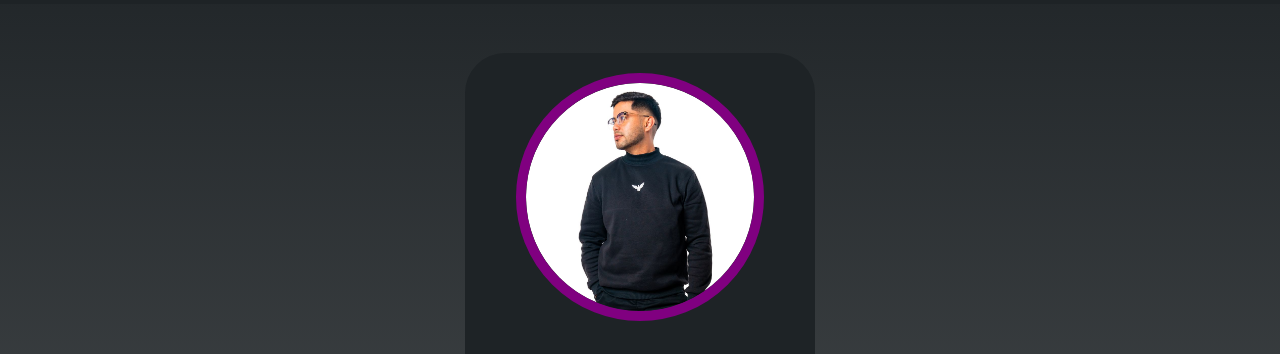
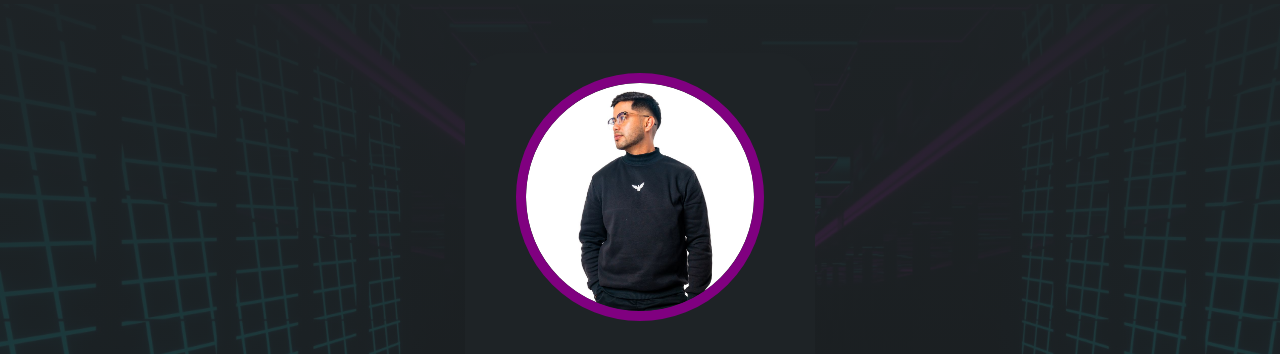
Before and after one commit to AlarconGaboo/Portafolio2, a plain HTML site: page index.html in a window 1280 px wide. Shown: the part 80-434 px from the top of the page. Drawn offline with nearby package versions, Linux system fonts and the light colour scheme.

Commit message:
correccion background

```diff
--- a/assets/css/style.css
+++ b/assets/css/style.css
@@ -58,7 +58,7 @@ html{
 /* seccion inicio*/
 .inicio{
     background: linear-gradient(to top, rgba(30,35,38,.8), rgba(30,35,38,1)),
-    url(/consolidacion-M2/portafolios2/assets/img/fondo5.jpg);
+    url(../img/fondo5.jpg);
     background-size: cover;
     height: 100vh;
     color: #fff;
```
